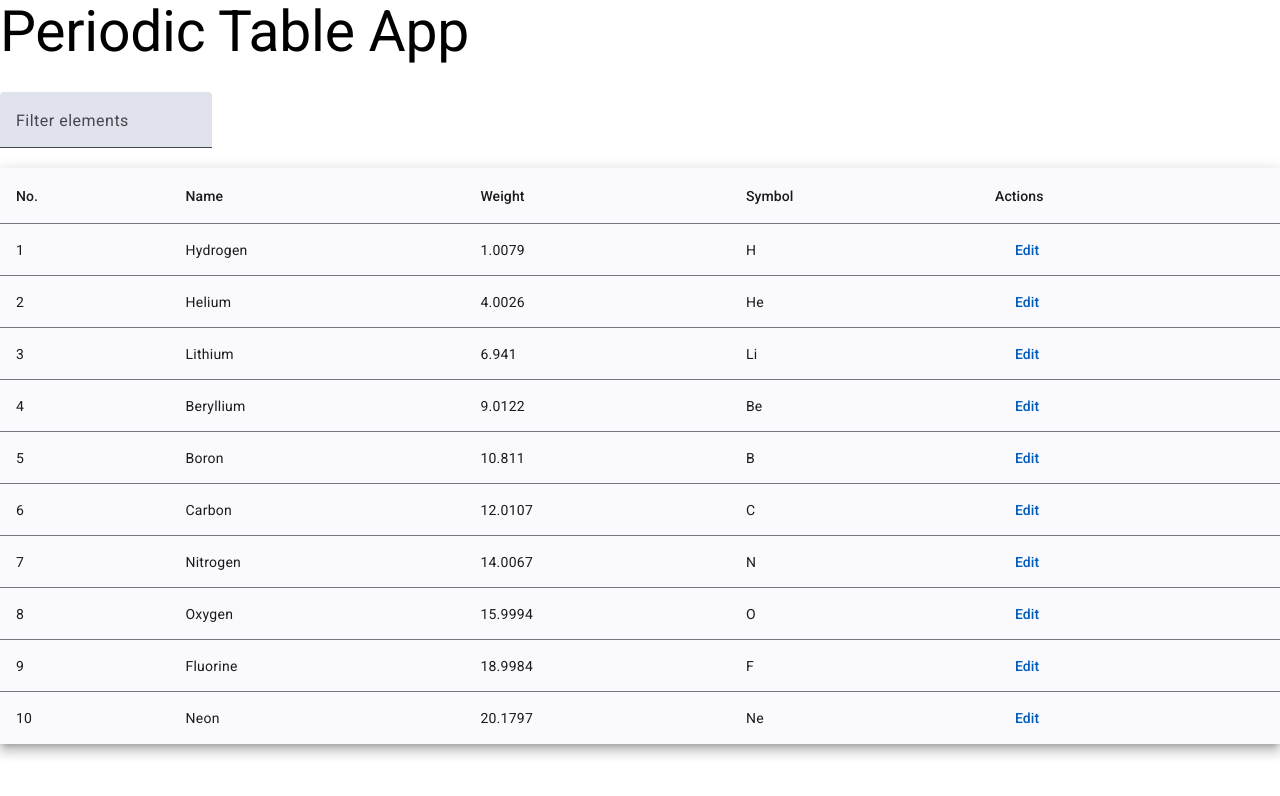
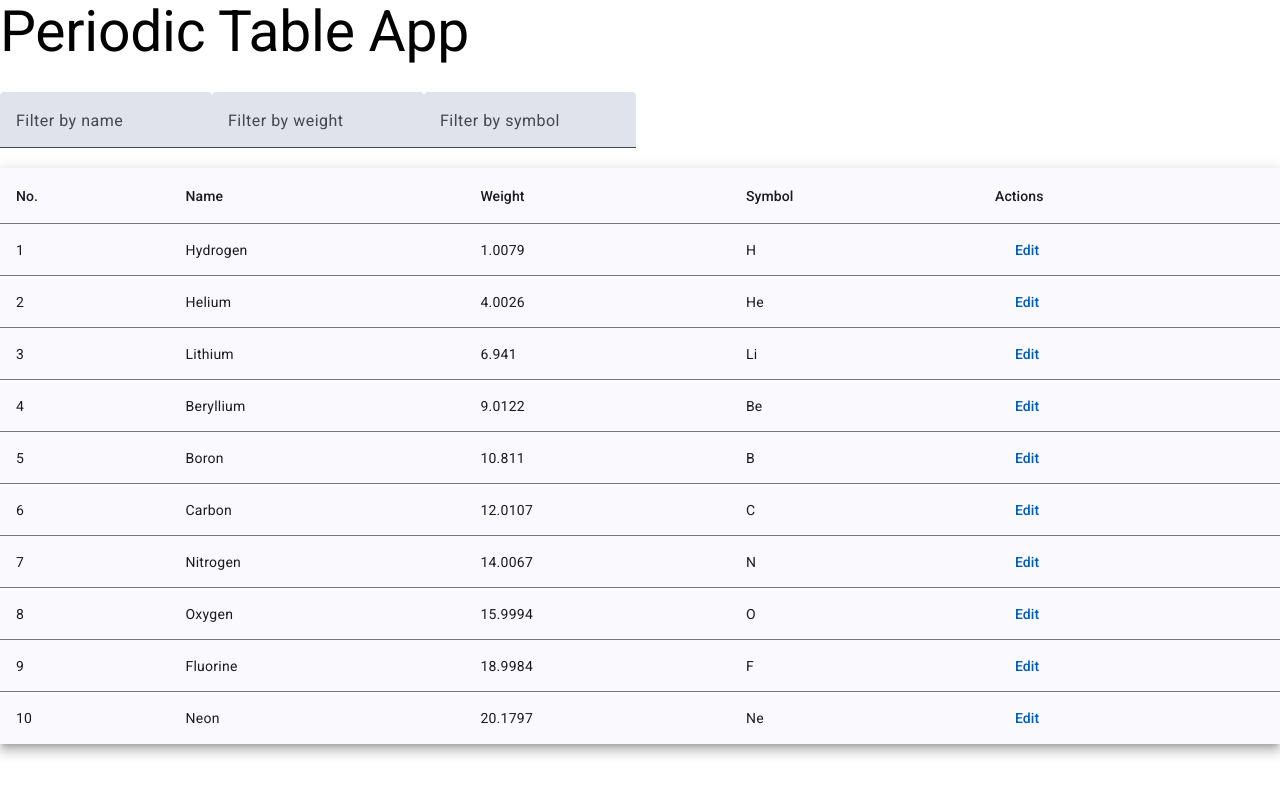
Before and after one commit to Suleymanmalikov/angular-periodic-table, an Angular app: page / in a window 1280 px wide. Shown: the top 796 px of the page. Built offline with nearby package versions, Linux system fonts and the light colour scheme.

Commit message:
Improved the filtering feature

```diff
--- a/src/app/components/periodic-table/periodic-table.component.html
+++ b/src/app/components/periodic-table/periodic-table.component.html
@@ -1,8 +1,21 @@
 <div class="container">
-    <mat-form-field appearance="fill">
-        <mat-label>Filter elements</mat-label>
-        <input matInput [formControl]="filterControl" placeholder="Filter by name, weight, or symbol">
-    </mat-form-field>
+    <form [formGroup]="filterForm">
+        <mat-form-field appearance="fill">
+            <mat-label>Filter by name</mat-label>
+            <input matInput formControlName="name" placeholder="Enter name">
+        </mat-form-field>
+
+        <mat-form-field appearance="fill">
+            <mat-label>Filter by weight</mat-label>
+            <input matInput formControlName="weight" placeholder="Enter weight">
+        </mat-form-field>
+
+        <mat-form-field appearance="fill">
+            <mat-label>Filter by symbol</mat-label>
+            <input matInput formControlName="symbol" placeholder="Enter symbol">
+        </mat-form-field>
+
+    </form>
 
     <table mat-table [dataSource]="dataSource" class="mat-elevation-z8">
         <ng-container matColumnDef="position">
--- a/src/app/components/periodic-table/periodic-table.component.ts
+++ b/src/app/components/periodic-table/periodic-table.component.ts
@@ -1,5 +1,5 @@
 import { Component, OnInit } from '@angular/core';
-import { FormControl, ReactiveFormsModule } from '@angular/forms';
+import { FormControl, FormGroup, ReactiveFormsModule } from '@angular/forms';
 import { MatDialog, MatDialogModule } from '@angular/material/dialog';
 import { MatTableModule } from '@angular/material/table';
 import { debounceTime } from 'rxjs/operators';
@@ -37,34 +37,46 @@ export class PeriodicTableComponent implements OnInit {
     'actions',
   ];
   dataSource: PeriodicElement[] = [];
-  filterControl = new FormControl('');
+  filterForm: FormGroup;
 
   constructor(
     private elementDataService: ElementDataService,
     public dialog: MatDialog
-  ) {}
+  ) {
+    this.filterForm = new FormGroup({
+      name: new FormControl(''),
+      weight: new FormControl(''),
+      symbol: new FormControl(''),
+    });
+  }
 
   ngOnInit(): void {
     this.elementDataService.getElements().subscribe((data) => {
       this.dataSource = data;
     });
 
-    this.filterControl.valueChanges
+    this.filterForm.valueChanges
       .pipe(debounceTime(2000))
-      .subscribe((filterValue) => {
-        this.applyFilter(filterValue || '');
+      .subscribe((filterValues) => {
+        this.applyFilter(filterValues);
       });
   }
 
-  applyFilter(filterValue: string): void {
-    const lowercaseFilter = filterValue.toLowerCase();
+  applyFilter(filterValues: any): void {
+    const { name, weight, symbol } = filterValues;
+    const lowercaseName = name.toLowerCase();
+    const lowercaseSymbol = symbol.toLowerCase();
+
     this.elementDataService.getElements().subscribe((data) => {
-      this.dataSource = data.filter(
-        (element) =>
-          element.name.toLowerCase().includes(lowercaseFilter) ||
-          element.weight.toString().includes(lowercaseFilter) ||
-          element.symbol.toLowerCase().includes(lowercaseFilter)
-      );
+      this.dataSource = data.filter((element) => {
+        const matchesName = element.name.toLowerCase().includes(lowercaseName);
+        const matchesWeight = element.weight.toString().includes(weight);
+        const matchesSymbol = element.symbol
+          .toLowerCase()
+          .includes(lowercaseSymbol);
+
+        return matchesName && matchesWeight && matchesSymbol;
+      });
     });
   }
 
```
